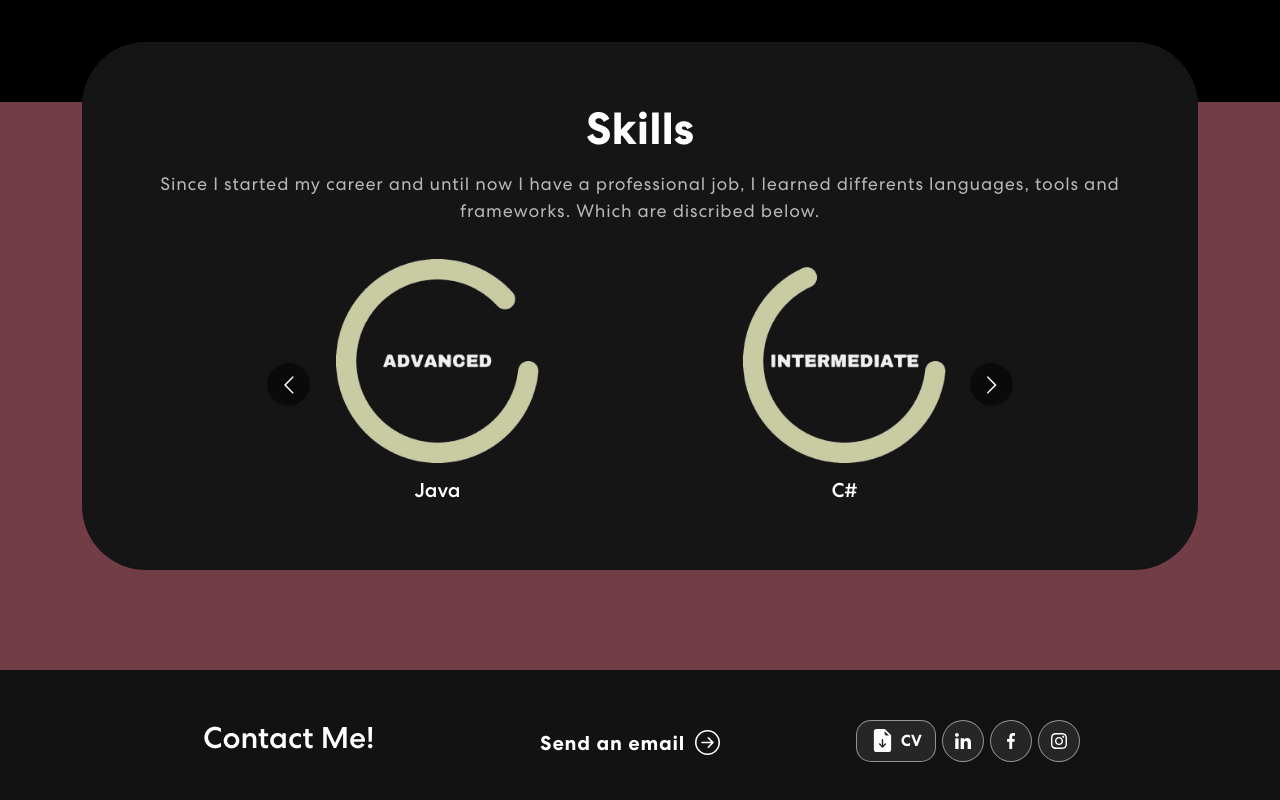
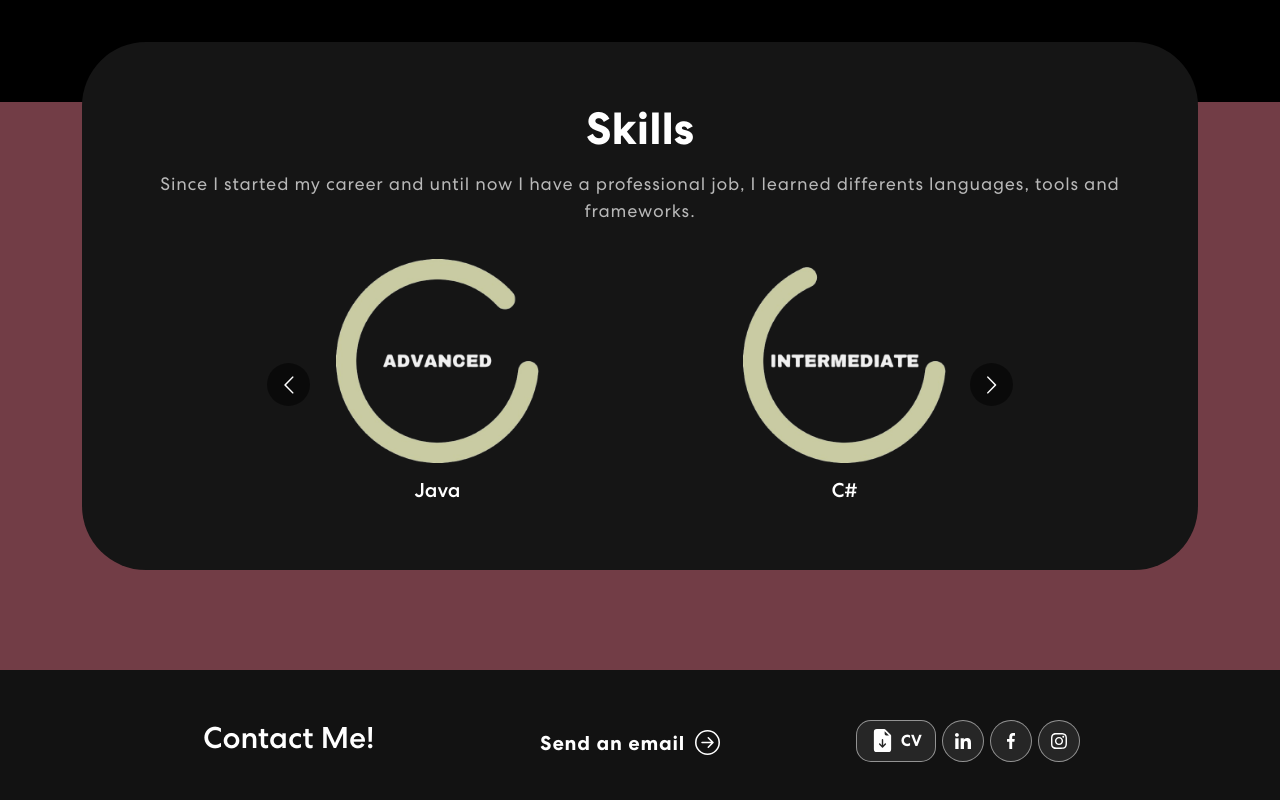
Before and after one commit to TJaimes/professional-portfolio, a React (Create React App) app: page / in a window 1280 px wide. Shown: the part 2657-3457 px from the top of the page. Built offline with nearby package versions, Linux system fonts and the light colour scheme.

Commit message:
Modificacion: correciÃon de gramatica

```diff
--- a/src/components/Skills.js
+++ b/src/components/Skills.js
@@ -34,7 +34,7 @@ export const Skills = () => {
                     <Col>
                     <div className="skill-bx">
                         <h2>Skills</h2>
-                        <p>Since I started my career and until now I have a professional job, I learned differents languages, tools and frameworks. Which are discribed below.</p>
+                        <p>Since I started my career and until now I have a professional job, I learned differents languages, tools and frameworks.</p>
                         <Carousel responsive={responsive} infinite={true} className="skill-slider">
 
                             <div className="item">
```
